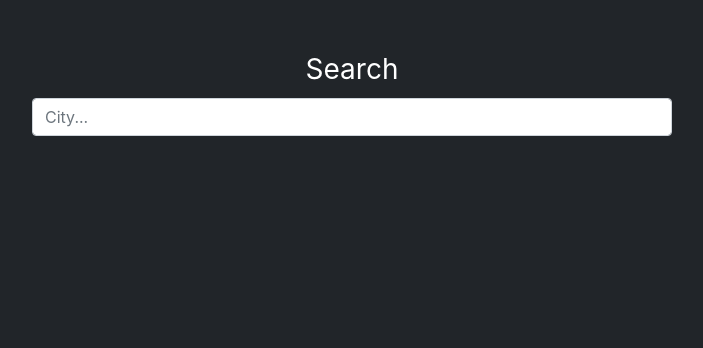
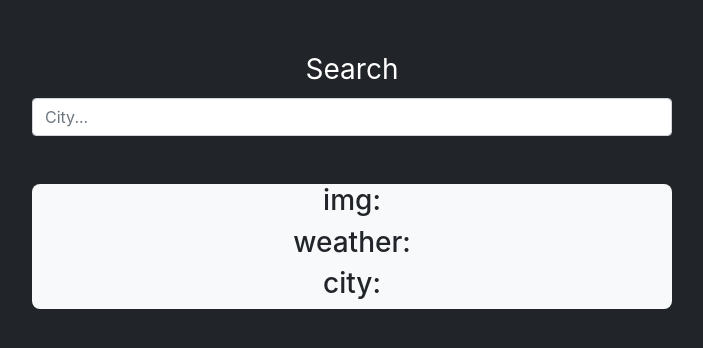
Before and after one commit to castromaciel/Weather_web, a React (Create React App) app: page / in a window 1280 px wide. Shown: the top 348 px of the page, without its empty margins (288-991 px from the left). Built offline with nearby package versions, Linux system fonts and the light colour scheme; no server answers.

Commit message:
WeatherBox component was created and added

```diff
--- /dev/null
+++ b/src/components/WeatherBox/components/Status.tsx
@@ -0,0 +1,10 @@
+
+export const Status = () => {
+  return (
+    <div className={`d-flex flex-column align-items-center`}>
+      <h3>img: {}</h3>
+      <h3>weather: {}</h3>
+      <h3>city: {}</h3>
+    </div>
+  )
+}
--- /dev/null
+++ b/src/components/WeatherBox/components/WeatherCard.tsx
@@ -0,0 +1,12 @@
+import styles from '../styles/weatherbox.module.css'
+import { Status } from './Status';
+
+export const WeatherCard = () => {
+  return (
+    <div className='d-flex alig-items-center justify-content-center'>
+      <div className={`bg-light text-dark mt-5 col-10 col-md-8 col-lg-6 ${styles.card__weather_box}`}>
+        <Status />
+      </div>
+    </div>
+  )
+}
--- /dev/null
+++ b/src/components/WeatherBox/styles/weatherbox.module.css
@@ -0,0 +1,3 @@
+.card__weather_box{
+  border-radius: 8px;
+}
--- a/src/pages/Main.tsx
+++ b/src/pages/Main.tsx
@@ -3,6 +3,7 @@ import SearchBoxResults from '../components/Search/components/SearchBox/SearchBo
 import { SearchContext } from '../components/Search/context/SearchContext';
 import { useState } from 'react';
 import { CityFoundCopy } from '../components/Search/interfaces/interfaces';
+import { WeatherCard } from '../components/WeatherBox/components/WeatherCard';
 
 function Main() {
   const [location, setLocation] = useState<CityFoundCopy>({
@@ -18,6 +19,7 @@ function Main() {
         <SearchInput />
         {location.id !== 0 && <SearchBoxResults />}
       </div>
+      <WeatherCard />
     </SearchContext.Provider>
   )
 }
```
